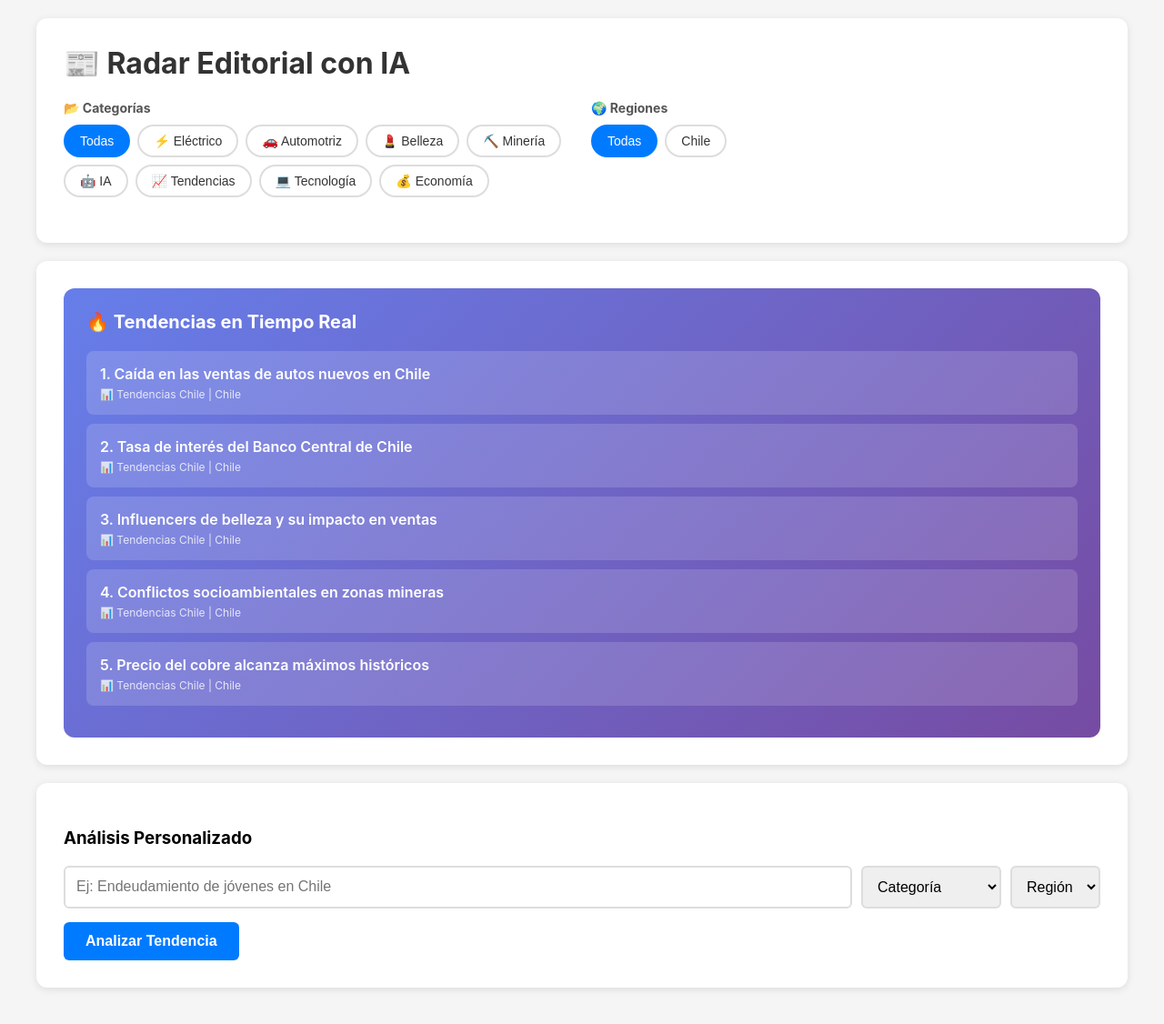
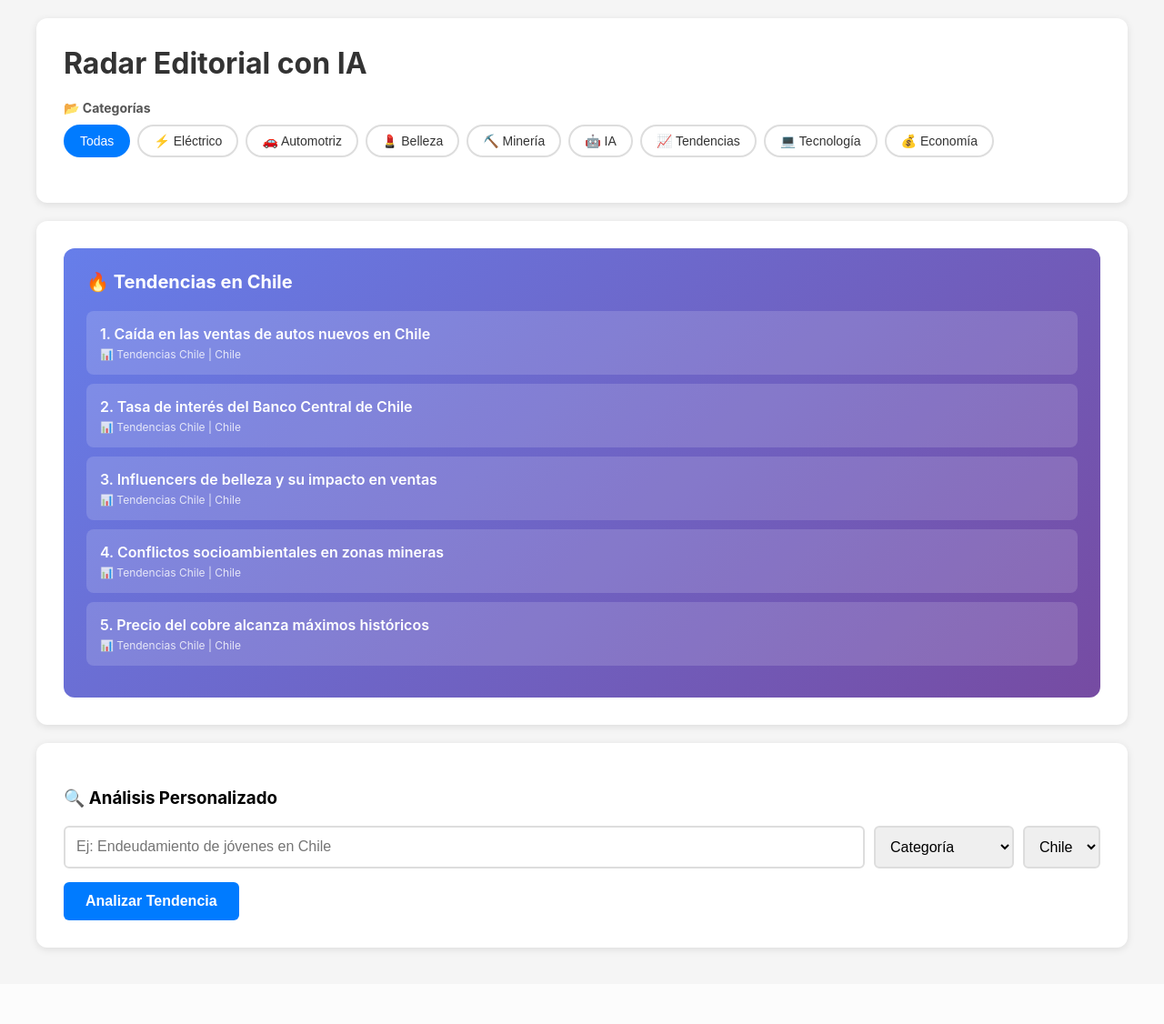
Before and after one commit to cokefigcl/radareditorialia, a Flask app: page / in a window 1280 px wide. Shown: the whole page at 91% size. After the commit the page ends 1047 px from the top, so only its background shows below. Run offline with Flask 3, Linux system fonts and the light colour scheme.

Commit message:
Update index.html

```diff
--- a/templates/index.html
+++ b/templates/index.html
@@ -21,7 +21,7 @@
         h1 { color: #333; margin-top: 0; }
         .filters {
             display: grid;
-            grid-template-columns: 1fr 1fr;
+            grid-template-columns: 1fr;
             gap: 20px;
             margin-bottom: 20px;
         }
@@ -156,7 +156,7 @@
 </head>
 <body>
     <div class="container">
-        <h1>📰 Radar Editorial con IA</h1>
+        <h1> Radar Editorial con IA</h1>
         <div class="filters">
             <div class="filter-group">
                 <h3>📂 Categorías</h3>
@@ -164,18 +164,12 @@
                     <button class="filter-btn active" onclick="selectCategory('all')">Todas</button>
                 </div>
             </div>
-            <div class="filter-group">
-                <h3>🌍 Regiones</h3>
-                <div class="filter-buttons" id="regionFilters">
-                    <button class="filter-btn active" onclick="selectRegion('all')">Chile</button>
-                </div>
-            </div>
         </div>
     </div>
 
     <div class="container">
         <div class="trending-section">
-            <h3>🔥 Tendencias en Tiempo Real</h3>
+            <h3>🔥 Tendencias en Chile</h3>
             <div id="trendingList">
                 <p>Cargando tendencias...</p>
             </div>
@@ -183,20 +177,20 @@
     </div>
 
     <div class="container">
-        <h3> Análisis Personalizado</h3>
+        <h3>🔍 Análisis Personalizado</h3>
         <div class="input-group">
             <input type="text" id="topicInput" placeholder="Ej: Endeudamiento de jóvenes en Chile">
             <select id="categorySelect">
                 <option value="">Categoría</option>
             </select>
             <select id="regionSelect">
-                <option value="">Región</option>
+                <option value="Chile">Chile</option>
             </select>
         </div>
         <button onclick="analyzeTrend()" id="analyzeBtn">Analizar Tendencia</button>
 
         <div class="loading" id="loading">
-            <p>🤖 La IA está analizando...</p>
+            <p> La IA está analizando...</p>
         </div>
 
         <div class="error" id="error"></div>
@@ -209,19 +203,12 @@
 
     <script>
         let currentCategory = 'all';
-        let currentRegion = 'all';
         let categories = [];
-        let regions = [];
 
         async function loadFilters() {
             try {
-                const [catRes, regRes] = await Promise.all([
-                    fetch('/api/categories'),
-                    fetch('/api/regions')
-                ]);
-
+                const catRes = await fetch('/api/categories');
                 categories = await catRes.json();
-                regions = await regRes.json();
 
                 renderFilters();
                 loadTrending();
@@ -233,7 +220,7 @@
         function renderFilters() {
             const catContainer = document.getElementById('categoryFilters');
             catContainer.innerHTML = '<button class="filter-btn active" onclick="selectCategory(\'all\')">Todas</button>';
-            categories.forEach(cat => {
+            categories.forEach(function(cat) {
                 const btn = document.createElement('button');
                 btn.className = 'filter-btn';
                 btn.textContent = cat.icon + ' ' + cat.name;
@@ -241,48 +228,28 @@
                 catContainer.appendChild(btn);
             });
 
-            const regContainer = document.getElementById('regionFilters');
-            regContainer.innerHTML = '<button class="filter-btn active" onclick="selectRegion(\'all\')">Todas</button>';
-            regions.forEach(region => {
-                const btn = document.createElement('button');
-                btn.className = 'filter-btn';
-                btn.textContent = region;
-                btn.onclick = function() { selectRegion(region); };
-                regContainer.appendChild(btn);
-            });
-
             const catSelect = document.getElementById('categorySelect');
             catSelect.innerHTML = '<option value="">Categoría</option>';
-            categories.forEach(cat => {
+            categories.forEach(function(cat) {
                 catSelect.innerHTML += '<option value="' + cat.name + '">' + cat.icon + ' ' + cat.name + '</option>';
-            });
-
-            const regSelect = document.getElementById('regionSelect');
-            regSelect.innerHTML = '<option value="">Región</option>';
-            regions.forEach(region => {
-                regSelect.innerHTML += '<option value="' + region + '">' + region + '</option>';
             });
         }
 
         function selectCategory(cat) {
             currentCategory = cat;
-            document.querySelectorAll('#categoryFilters .filter-btn').forEach(btn => {
+
+            // Actualizar botones activos
+            const buttons = document.querySelectorAll('#categoryFilters .filter-btn');
+            buttons.forEach(function(btn) {
                 btn.classList.remove('active');
-                if ((cat === 'all' && btn.textContent === 'Todas') || btn.textContent.includes(cat)) {
+                if (cat === 'all' && btn.textContent.trim() === 'Todas') {
+                    btn.classList.add('active');
+                } else if (btn.textContent.includes(cat)) {
                     btn.classList.add('active');
                 }
             });
-            loadTrending();
-        }
 
-        function selectRegion(region) {
-            currentRegion = region;
-            document.querySelectorAll('#regionFilters .filter-btn').forEach(btn => {
-                btn.classList.remove('active');
-                if ((region === 'all' && btn.textContent === 'Todas') || btn.textContent === region) {
-                    btn.classList.add('active');
-                }
-            });
+            // Recargar tendencias con la nueva categoría
             loadTrending();
         }
 
@@ -291,8 +258,8 @@
             list.innerHTML = '<p>Cargando tendencias...</p>';
 
             try {
-                const region = currentRegion !== 'all' ? currentRegion : 'Global';
-                const res = await fetch('/api/trending?region=' + encodeURIComponent(region) + '&limit=5');
+                const url = '/api/trending?category=' + encodeURIComponent(currentCategory) + '&limit=5';
+                const res = await fetch(url);
                 const trends = await res.json();
 
                 if (trends.length === 0) {
@@ -304,7 +271,7 @@
                 trends.forEach(function(t, i) {
                     html += '<div class="trending-item" onclick="useTrend(\'' + t.topic.replace(/'/g, "\\'") + '\')">';
                     html += '<div class="trending-topic">' + (i + 1) + '. ' + t.topic + '</div>';
-                    html += '<div class="trending-source">📊 ' + t.source + (t.region ? ' | ' + t.region : '') + '</div>';
+                    html += '<div class="trending-source">📊 ' + t.source + ' | ' + t.region + '</div>';
                     html += '</div>';
                 });
                 list.innerHTML = html;
@@ -362,7 +329,7 @@
 
             if (a.hipotesis) {
                 html += '<div style="background: #e3f2fd; padding: 15px; border-radius: 8px; border-left: 4px solid #2196f3; margin-bottom: 20px;">';
-                html += '<h4 style="margin-top:0; color: #1565c0;"> Hipótesis Editorial</h4>';
+                html += '<h4 style="margin-top:0; color: #1565c0;">🎯 Hipótesis Editorial</h4>';
                 html += '<p style="margin-bottom:0; line-height: 1.6;">' + a.hipotesis + '</p>';
                 html += '</div>';
             }
@@ -392,7 +359,7 @@
             }
 
             if (a.fuentes_sugeridas && a.fuentes_sugeridas.length) {
-                html += '<h4> Fuentes sugeridas</h4><ul>';
+                html += '<h4>📚 Fuentes sugeridas</h4><ul>';
                 a.fuentes_sugeridas.forEach(function(f) {
                     html += '<li>🔗 ' + f + '</li>';
                 });
```
